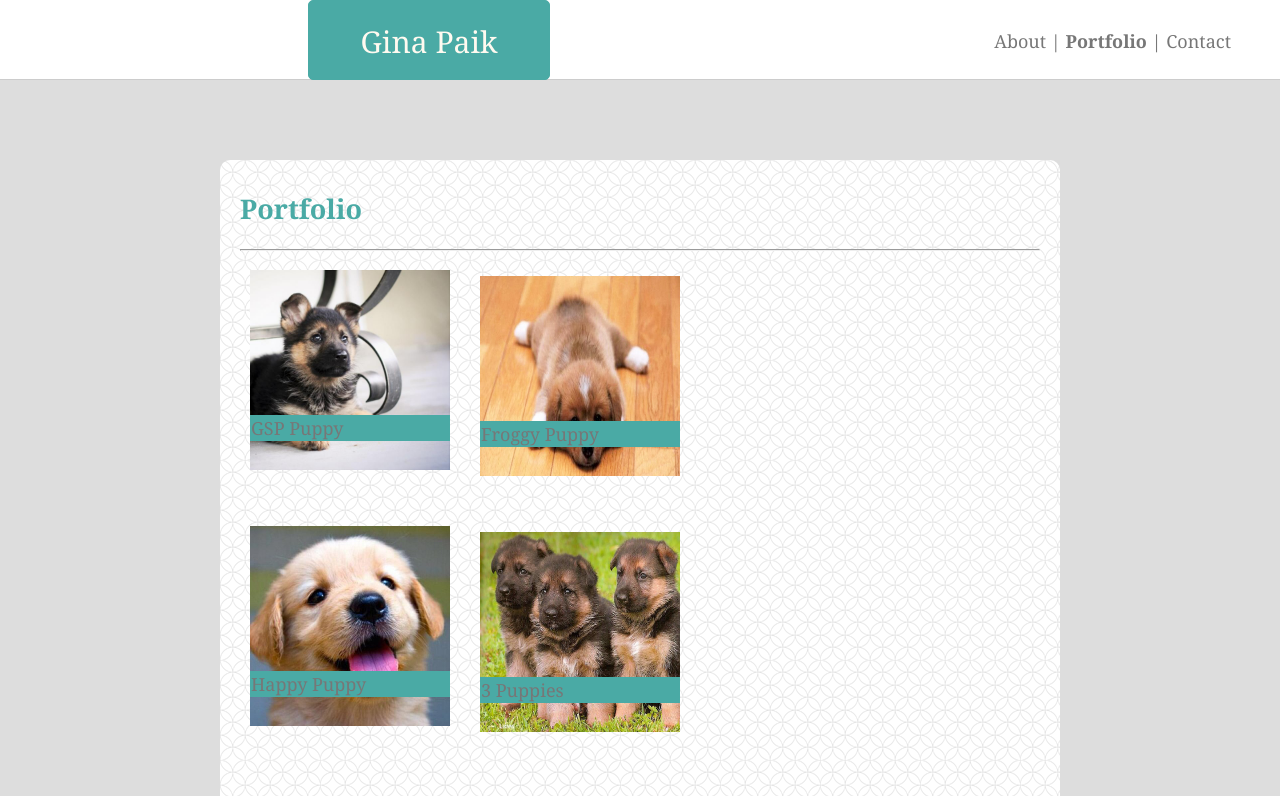
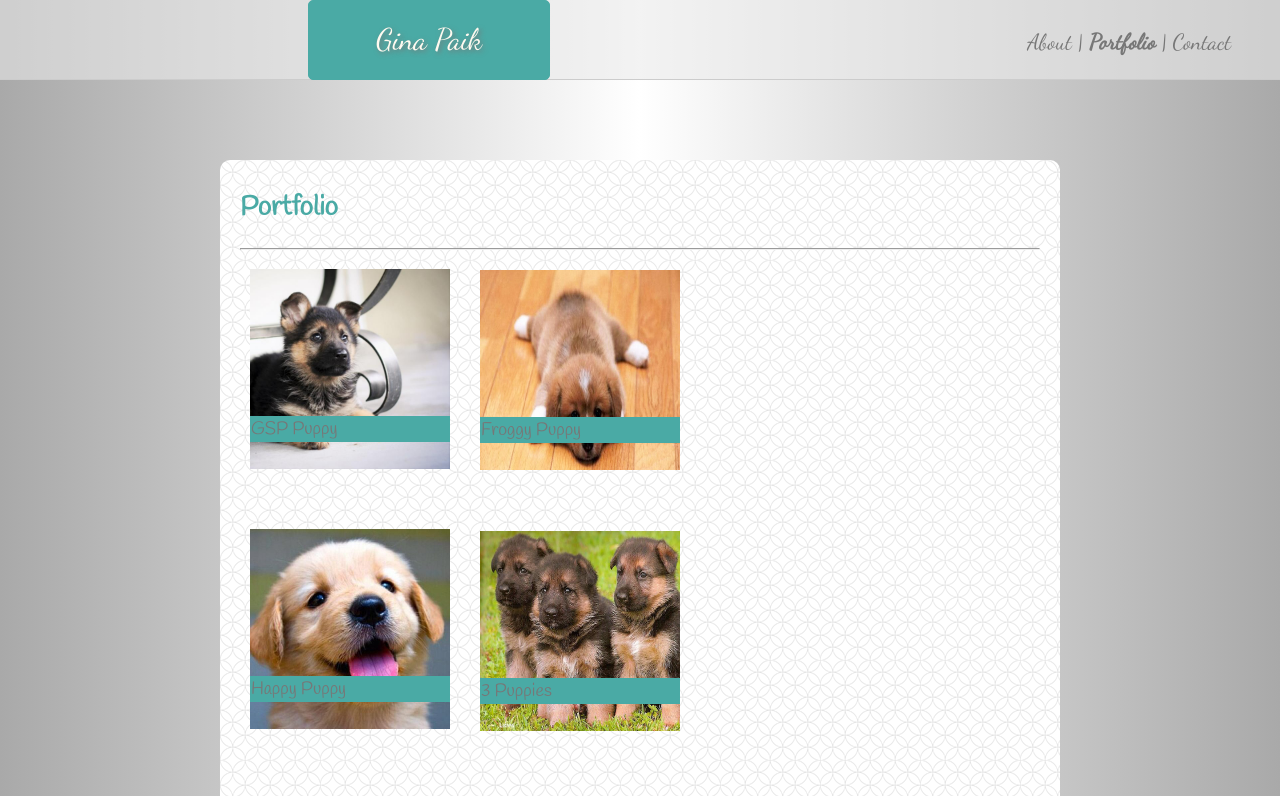
Before and after one commit to ginapaik/Basic-Portfolio, a plain HTML site: page portfolio.html in a window 1280 px wide. Shown: the top 796 px of the page. Drawn offline with Linux system fonts and the light colour scheme.

Commit message:
final updates

```diff
--- a/assets/css/contact.css
+++ b/assets/css/contact.css
@@ -3,7 +3,10 @@ body {
     font-family: Georgia;
     background: #dddddd;
     color: #777777;
+    background: linear-gradient(to right, darkgrey, lightgrey, white, lightgrey, darkgrey);
+    font-family: 'Dancing Script', cursive;
 }
+
 
 header {
     border: 1px solid #cccccc;
@@ -14,7 +17,8 @@ header {
     margin-top: -10px;
     margin-left: -10px;
     margin-right: -10px;
-    background: #ffffff;
+    background: #ebebeb94;
+    font-size: 22px;
 }
 
 .container {
@@ -26,7 +30,7 @@ header {
     padding: 30px;
     height: auto;
     font-size: 25px;
-    font-family: Georgia;
+    font-family: 'Handlee', cursive;
     border-radius: 10px;
     background-image: url(spiration-light.png)
 }
@@ -60,6 +64,7 @@ a {
     border-radius: 5px;
     color: floralwhite;
     font-size: 30px;
+    text-shadow: 2px 2px 5px #777777;
 }
 
 input[type=text],textarea{
--- a/assets/css/portfolio.css
+++ b/assets/css/portfolio.css
@@ -3,6 +3,8 @@ body {
     font-family: Georgia;
     background: #dddddd;
     color: #777777;
+    background: linear-gradient(to right, darkgrey, lightgrey, white, lightgrey, darkgrey);
+    font-family: 'Dancing Script', cursive;
 }
 
 header {
@@ -14,7 +16,8 @@ header {
     margin-top: -10px;
     margin-left: -10px;
     margin-right: -10px;
-    background: #ffffff;
+    background: #ebebeb94;
+    font-size: 22px;
 }
 
 .box {
@@ -30,6 +33,7 @@ header {
     border-radius: 5px;
     color: floralwhite;
     font-size: 30px;
+    text-shadow: 2px 2px 5px #777777;
 }
 
 h2 {
@@ -49,12 +53,12 @@ a {
     padding: 20px;
     border-radius: 10px;
     height: 700px;
-    background-image: url(spiration-light.png)
+    background-image: url(spiration-light.png);
+    font-family: 'Handlee', cursive;
 }
 
 img {
     margin: 10px;
-
 }
 
 footer {
@@ -71,8 +75,6 @@ footer {
     margin-right: -10px;
     font-size: 16px;
 }
-
-
 
 .gsdpuppy {
     border: 1px solid #4aaaa5;
@@ -116,7 +118,7 @@ footer {
 
 #frog {
     position: relative;
-    top: -245px;
+    top: -252px;
     left: 230px;
 }
 
@@ -127,6 +129,6 @@ footer {
 
 #three {
     position: relative;
-    top: -515px;
+    top: -521px;
     left: 230px;
 }
--- a/assets/css/style.css
+++ b/assets/css/style.css
@@ -17,6 +17,7 @@ header {
     margin-right: -10px;
     background: #ebebeb94;
     font-size: 22px;
+    color: #777777;
 }
 
 .container {
--- a/portfolio.html
+++ b/portfolio.html
@@ -3,6 +3,7 @@
 <head>
     <title>Portfolio</title>
     <link rel="stylesheet" type="text/css" href="assets/css/portfolio.css">
+    <link href="https://fonts.googleapis.com/css?family=Dancing+Script|Handlee" rel="stylesheet">
 </head>
 
 <body>
@@ -15,24 +16,24 @@
 
 
     <div>
-      <img src="assets/images/gsdpuppy.jpg" width="200px" height="200px">
+      <img src="assets/images/gsdpuppy.jpg" alt="German Shepherd Puppy" width="200px" height="200px">
          <div class="gsdpuppy"><a href="">GSP Puppy</a></div>
     </div>
 
 
     <div id="frog">
-      <img src="assets/images/froggypuppy.jpg" width="200px" height="200px">
-        <div class="gsdpuppy"><a href="">Froggy Puppy</a></div>
+      <img src="assets/images/froggypuppy.jpg" alt="Puppy laying froggy legs" width="200px" height="200px">
+        <div class="froggypuppy"><a href="">Froggy Puppy</a></div>
     </div>
             <br>
 
     <div id="happy">
-      <img src="assets/images/puppy.jpeg" width="200px" height="200px">
+      <img src="assets/images/puppy.jpeg" alt="Smiling puppy" width="200px" height="200px">
       <div class="happypuppy"><a href="">Happy Puppy</a></div>
     </div>
 
     <div id="three">
-        <img src="assets/images/gspuppies.jpg" width="200px" height="200px">
+        <img src="assets/images/gspuppies.jpg" alt="Three German Shepherd Puppies" width="200px" height="200px">
        <div class="threepuppies"><a href="">3 Puppies</a></div>
     </div>
     </div>
```
Also changed, not shown: contact.html (+1 -1 lines), index.html (+3 -3 lines).
